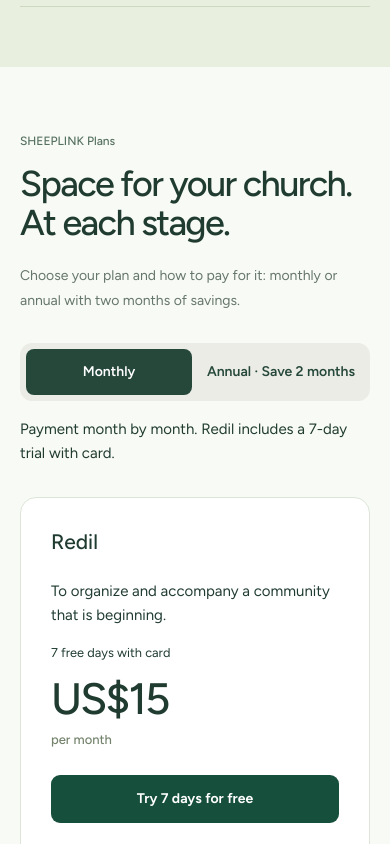
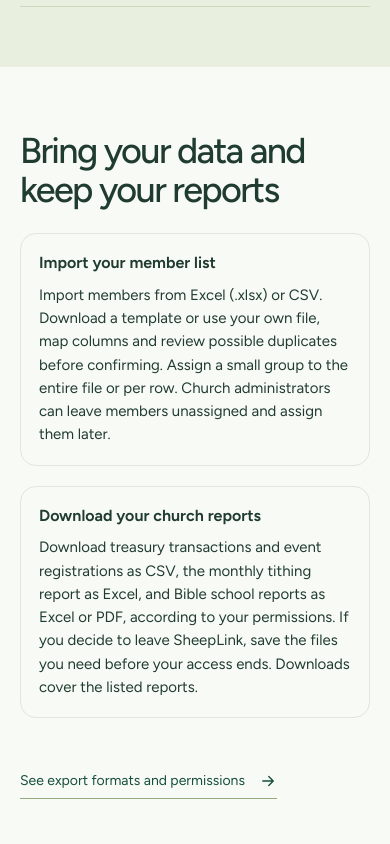
Before and after one commit to lucast1574/sheeplink-landing, a React (Vite) app: page /en/ in a window 390 px wide. Shown: the part 6000-6844 px from the top of the page. Built offline with nearby package versions, Linux system fonts and the light colour scheme.

Commit message:
Destaca la importación y exportación de datos en la landing

```diff
--- a/index.html
+++ b/index.html
@@ -4,7 +4,7 @@
     <meta charset="UTF-8" />
     <meta name="viewport" content="width=device-width, initial-scale=1.0" />
     <title>SheepLink | Software de gestión para iglesias</title>
-    <meta name="description" content="Software para iglesias: células, cultos con cronograma y formularios para visitas y oración. Consulta precios, permisos y exportaciones." />
+    <meta name="description" content="Gestiona tu iglesia con SheepLink. Importa integrantes desde Excel o CSV, organiza cultos y células, crea formularios y exporta reportes de tesorería y academia." />
     <meta name="robots" content="index, follow, max-image-preview:large, max-snippet:-1, max-video-preview:-1" />
     <link rel="canonical" href="https://sheeplink.app/" />
     <meta property="og:locale" content="es_PE" />
@@ -15,7 +15,7 @@
     <meta property="og:type" content="website" />
     <meta property="og:site_name" content="SHEEPLINK" />
     <meta property="og:title" content="SheepLink | Software de gestión para iglesias" />
-    <meta property="og:description" content="Software para iglesias: células, cultos con cronograma y formularios para visitas y oración. Consulta precios, permisos y exportaciones." />
+    <meta property="og:description" content="Gestiona tu iglesia con SheepLink. Importa integrantes desde Excel o CSV, organiza cultos y células, crea formularios y exporta reportes de tesorería y academia." />
     <meta property="og:url" content="https://sheeplink.app/" />
     <meta property="og:image" content="https://sheeplink.app/og-sheeplink-20261016.png" />
     <meta property="og:image:secure_url" content="https://sheeplink.app/og-sheeplink-20261016.png" />
@@ -25,7 +25,7 @@
     <meta property="og:image:alt" content="SHEEPLINK: tecnología al servicio de tu iglesia." />
     <meta name="twitter:card" content="summary_large_image" />
     <meta name="twitter:title" content="SheepLink | Software de gestión para iglesias" />
-    <meta name="twitter:description" content="Software para iglesias: células, cultos con cronograma y formularios para visitas y oración. Consulta precios, permisos y exportaciones." />
+    <meta name="twitter:description" content="Gestiona tu iglesia con SheepLink. Importa integrantes desde Excel o CSV, organiza cultos y células, crea formularios y exporta reportes de tesorería y academia." />
     <meta name="twitter:image" content="https://sheeplink.app/og-sheeplink-20261016.png" />
     <meta name="theme-color" content="#1f4237" />
     <link rel="preload" href="/fonts/figtree-latin.woff2" as="font" type="font/woff2" crossorigin />
--- a/src/features/landing/landing.content.ts
+++ b/src/features/landing/landing.content.ts
@@ -85,10 +85,10 @@ export const PLANS = BILLING_CATALOG.map((p) => ({
 export const PRICING = pricingCopy(BILLING_CATALOG);
 export const CAPACITY_COPY = capacityCopy(BILLING_CATALOG);
 export const MIGRATION_COPY = translate(
-  "La importación masiva de integrantes desde Excel o CSV todavía no está disponible. Actualmente los integrantes se registran desde la plataforma. Si vas a migrar una base de datos, consulta el alcance y los pasos con soporte antes de contratar.",
+  "Importa integrantes desde Excel (.xlsx) o CSV. Descarga una plantilla o usa tu propio archivo, asocia las columnas y revisa los posibles duplicados antes de confirmar. Puedes asignar una célula al archivo completo o por fila. La administración puede dejar integrantes sin célula y asignarlos más adelante.",
 );
 export const EXPORTS_COPY = translate(
-  "Sí. Tesorería exporta movimientos en CSV y el reporte mensual de diezmos en Excel. Academia Bíblica exporta sus reportes en Excel y las actividades permiten descargar la lista de inscritos en CSV. Estas exportaciones dependen de tus permisos y no equivalen a una copia completa de la base de datos.",
+  "Descarga movimientos de Tesorería e inscritos a actividades en CSV, el informe mensual de diezmos en Excel y reportes de Academia Bíblica en Excel o PDF, según tus permisos. Si decides dejar SheepLink, guarda los archivos que necesites antes de finalizar tu acceso. Las descargas cubren los reportes indicados.",
 );
 export const FAQ = [
   {
--- a/src/features/landing/landing.css
+++ b/src/features/landing/landing.css
@@ -2003,3 +2003,24 @@
 .landing-plan .landing-plan-trial {
   margin-top: 16px;
 }
+
+.landing-data-grid {
+  display: grid;
+  grid-template-columns: repeat(auto-fit, minmax(min(100%, 22rem), 1fr));
+  gap: 20px;
+  margin-block: 24px;
+}
+
+.landing-data-grid > div {
+  border: 1px solid var(--line, #d4ddd7);
+  border-radius: 16px;
+  padding: clamp(18px, 3vw, 32px);
+}
+
+.landing-data-grid h3 {
+  margin: 0 0 10px;
+}
+
+.landing-data-grid p {
+  margin: 0;
+}
--- a/src/features/landing/pages/Landing.tsx
+++ b/src/features/landing/pages/Landing.tsx
@@ -20,6 +20,8 @@ import { MobileAppSection } from "../components/MobileAppSection";
 import {
   CONTACT_EMAIL,
   FAQ,
+  MIGRATION_COPY,
+  EXPORTS_COPY,
   NAV,
   ROLES,
   STEPS,
@@ -354,6 +356,30 @@ export default function Landing() {
               </div>
             </div>
           </section>
+          <section className="landing-section" id="datos">
+            <div className="landing-container">
+              <h2>
+                {translate("Empieza con tus datos y conserva tus reportes")}
+              </h2>
+              <div className="landing-data-grid">
+                <div>
+                  <h3>{translate("Importa tu lista de integrantes")}</h3>
+                  <p>{MIGRATION_COPY}</p>
+                </div>
+                <div>
+                  <h3>{translate("Descarga los reportes de tu iglesia")}</h3>
+                  <p>{EXPORTS_COPY}</p>
+                </div>
+              </div>
+              <a
+                className="landing-text-link"
+                href={localizedPath("/software-para-iglesias#datos")}
+              >
+                {translate("Ver formatos y permisos de exportación")}
+                <Icon name="arrow" size={18} />
+              </a>
+            </div>
+          </section>
           <PricingSection />
           <section
             className="landing-section landing-faq"
--- a/src/shared/config/seo.ts
+++ b/src/shared/config/seo.ts
@@ -23,14 +23,14 @@ export const PUBLIC_PAGES = [
     path: "/",
     title: translate("SheepLink | Software de gestión para iglesias"),
     description: translate(
-      "Software para iglesias: células, cultos con cronograma y formularios para visitas y oración. Consulta precios, permisos y exportaciones.",
+      "Gestiona tu iglesia con SheepLink. Importa integrantes desde Excel o CSV, organiza cultos y células, crea formularios y exporta reportes de tesorería y academia.",
     ),
   },
   {
     path: "/software-para-iglesias",
     title: translate("Software para iglesias: funciones y app | SheepLink"),
     description: translate(
-      "Programa cultos, crea formularios y gestiona tesorería e inventario. Consulta planes, permisos y exportaciones sin registro.",
+      "Conoce las funciones de SheepLink: importación de integrantes por Excel o CSV, exportación de reportes, formularios, inventario y app para Android e iOS.",
     ),
   },
   {
--- a/src/shared/i18n/en.ts
+++ b/src/shared/i18n/en.ts
@@ -1,4 +1,12 @@
 export default {
+  "Empieza con tus datos y conserva tus reportes":
+    "Bring your data and keep your reports",
+  "Importa tu lista de integrantes":
+    "Import your member list",
+  "Descarga los reportes de tu iglesia":
+    "Download your church reports",
+  "Ver formatos y permisos de exportación":
+    "See export formats and permissions",
   "Tesorería": "Treasury",
   "Inventario": "Inventory",
   "Lleva tus cuentas al día.": "Keep your accounts up to date.",
@@ -21,10 +29,10 @@ export default {
   "En reparación": "Under repair",
   "Bienes de la iglesia": "Church assets",
   Idioma: "Language",
-  "Software para iglesias: células, cultos con cronograma y formularios para visitas y oración. Consulta precios, permisos y exportaciones.":
-    "Church software: small groups, services with run sheets, and visitor and prayer forms. Explore pricing, permissions, and exports.",
-  "Programa cultos, crea formularios y gestiona tesorería e inventario. Consulta planes, permisos y exportaciones sin registro.":
-    "Plan services, create forms, and manage finances and inventory. Explore plans, permissions, and exports without signing up.",
+  "Gestiona tu iglesia con SheepLink. Importa integrantes desde Excel o CSV, organiza cultos y células, crea formularios y exporta reportes de tesorería y academia.":
+    "Manage your church with SheepLink. Import members from Excel or CSV, plan services and small groups, build forms and export treasury and Bible school reports.",
+  "Conoce las funciones de SheepLink: importación de integrantes por Excel o CSV, exportación de reportes, formularios, inventario y app para Android e iOS.":
+    "Explore SheepLink features: Excel or CSV member import, report exports, forms, inventory, and a mobile app for Android and iOS.",
   "Gestiona miembros, cultos con cronograma y formularios para visitas y oración. Organiza tesorería e inventario con SheepLink.":
     "Manage members, services with run sheets, and visitor and prayer forms. Organize church finances and inventory with SheepLink.",
   "Software para iglesias: programa cultos y responsables, crea formularios para tu congregación y gestiona miembros, tesorería e inventario.":
@@ -1838,18 +1846,18 @@ export default {
   "Lleva el registro de los bienes de la iglesia, su estado y sus préstamos. Registra reparaciones, costos y bajas para conservar el historial de cada bien. Los costos de reparación pueden quedar pendientes de registro en Tesorería.":
     "Keep records of church assets, their condition and loans. Record repairs, costs and retirements to maintain each asset’s history. Repair costs can be left pending for posting in Treasury.",
   "Migración y exportaciones": "Migration and exports",
-  "La importación masiva de integrantes desde Excel o CSV todavía no está disponible. Actualmente los integrantes se registran desde la plataforma. Si vas a migrar una base de datos, consulta el alcance y los pasos con soporte antes de contratar.":
-    "Bulk member import from Excel or CSV is not available yet. Members are currently registered through the platform. If you are migrating a database, discuss the scope and steps with support before subscribing.",
-  "Sí. Tesorería exporta movimientos en CSV y el reporte mensual de diezmos en Excel. Academia Bíblica exporta sus reportes en Excel y las actividades permiten descargar la lista de inscritos en CSV. Estas exportaciones dependen de tus permisos y no equivalen a una copia completa de la base de datos.":
-    "Yes. Treasury exports transactions to CSV and monthly tithe reports to Excel. Bible Academy exports its reports to Excel, and activities let you download registration lists as CSV. These exports depend on your permissions and are not a complete database backup.",
+  "Importa integrantes desde Excel (.xlsx) o CSV. Descarga una plantilla o usa tu propio archivo, asocia las columnas y revisa los posibles duplicados antes de confirmar. Puedes asignar una célula al archivo completo o por fila. La administración puede dejar integrantes sin célula y asignarlos más adelante.":
+    "Import members from Excel (.xlsx) or CSV. Download a template or use your own file, map columns and review possible duplicates before confirming. Assign a small group to the entire file or per row. Church administrators can leave members unassigned and assign them later.",
+  "Descarga movimientos de Tesorería e inscritos a actividades en CSV, el informe mensual de diezmos en Excel y reportes de Academia Bíblica en Excel o PDF, según tus permisos. Si decides dejar SheepLink, guarda los archivos que necesites antes de finalizar tu acceso. Las descargas cubren los reportes indicados.":
+    "Download treasury transactions and event registrations as CSV, the monthly tithing report as Excel, and Bible school reports as Excel or PDF, according to your permissions. If you decide to leave SheepLink, save the files you need before your access ends. Downloads cover the listed reports.",
   "Administra cursos, períodos académicos, inscripciones, alumnos y materiales de formación. Registra asistencia y calificaciones, consulta reportes y descárgalos en Excel. Los responsables acceden según sus cursos y permisos.":
     "Manage courses, academic terms, enrollments, students and learning materials. Record attendance and grades, review reports and download them in Excel. Staff access depends on their assigned courses and permissions.",
   "Organiza retiros y actividades con formularios de inscripción, participantes, responsables, tareas, abonos y presupuesto. Marca la llegada de los inscritos y descarga su lista en CSV. Comparte devocionales de iglesia y célula para acompañar a tu comunidad durante la semana.":
     "Organize retreats and activities with registration forms, participants, coordinators, tasks, payments and budgets. Mark registered participants as arrived and download their list as CSV. Share church and small-group devotionals to support your community throughout the week.",
   "Cada persona usa una cuenta propia. El líder de célula accede a las células que tiene asignadas; los líderes de zona y sector trabajan dentro de su ámbito. Tesorería tiene permisos específicos de lectura, gestión y acceso. Los datos se separan por iglesia y las acciones se validan en el servidor.":
     "Each person uses their own account. Small-group leaders access the groups assigned to them; zone and sector leaders work within their assigned scope. Treasury has specific permissions for reading, managing and granting access. Data is separated by church, and actions are validated on the server.",
-  "Exportaciones CSV y Excel de tesorería, academia y actividades":
-    "CSV and Excel exports for treasury, academy and activities",
+  "Exportación de movimientos, inscritos y reportes en CSV, Excel o PDF según el módulo":
+    "Export transactions, registrations and reports in CSV, Excel or PDF by module",
   "Soporte técnico 24/7 con objetivo de solución en menos de 4 horas":
     "24/7 technical support targeting resolution in under 4 hours",
   "Consulta los planes vigentes para confirmar la capacidad que necesita tu iglesia.":
--- a/src/structuredData.ts
+++ b/src/structuredData.ts
@@ -95,7 +95,7 @@ export function structuredData(path: string) {
         translate("Formularios para visitas, oración e inscripciones"),
         translate("Importación de integrantes desde Excel y CSV"),
         translate(
-          "Exportaciones CSV y Excel de tesorería, academia y actividades",
+          "Exportación de movimientos, inscritos y reportes en CSV, Excel o PDF según el módulo",
         ),
         translate("Acceso protegido con permisos por roles"),
         translate(
```
Also changed, not shown: src/shared/i18n/es.ts (+18 -10 lines), src/shared/i18n/pt.ts (+18 -10 lines), 1 other file (tests, documents, lock files or other folders).
